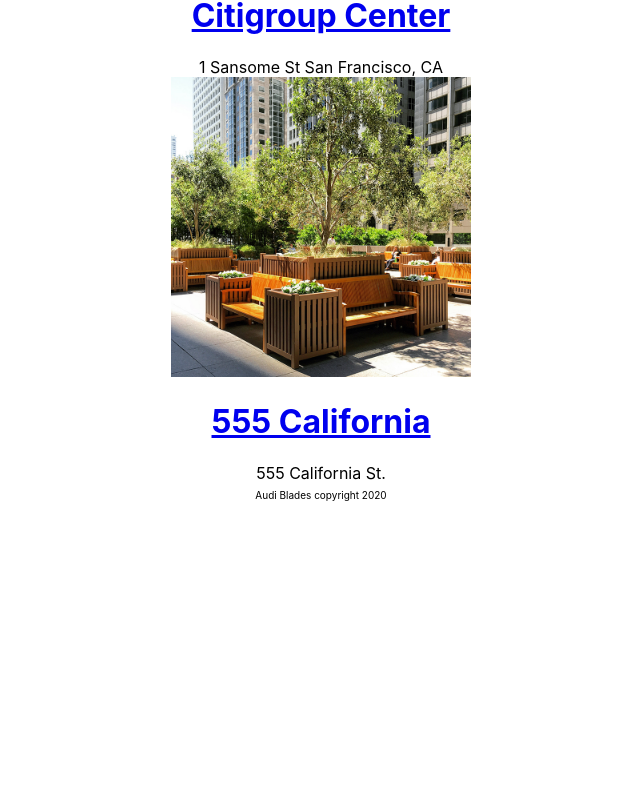
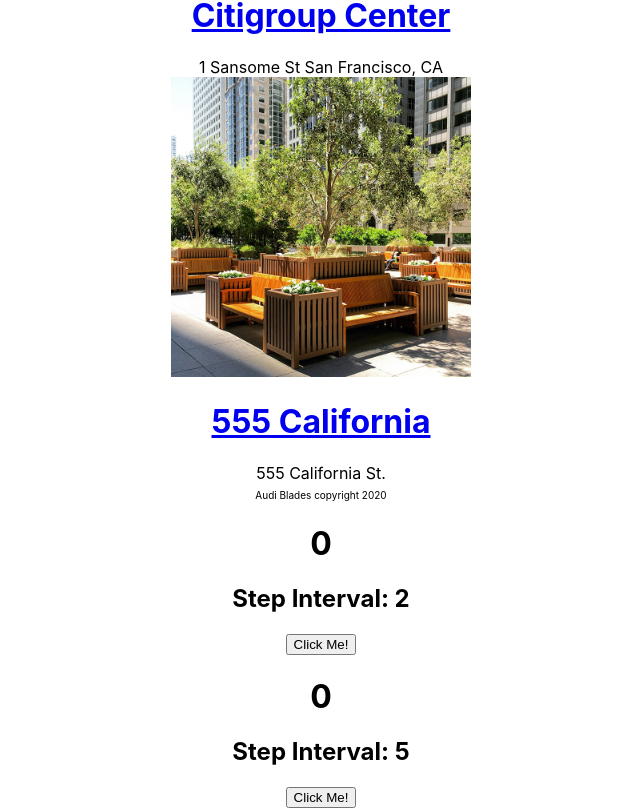
Before and after one commit to ablades/react-fund, a React (Create React App) app: page /#/ in a window 1280 px wide. Shown: the part 4186-4994 px from the top of the page, without its empty margins (319-959 px from the left). Before the commit the page ends 4689 px from the top, so only its background shows below. Built offline with nearby package versions, Linux system fonts and the light colour scheme.

Commit message:
add class based component

```diff
--- a/src/App.js
+++ b/src/App.js
@@ -6,7 +6,7 @@
 import { HashRouter as Router, Route } from 'react-router-dom'
 import About from './components/About/About'
 import POPOSDetails from './components/POPOSDetails/POPOSDetails'
-
+import Classcomp from './components/Classcomp/Classcomp.js'
 
 function App() {
   return (
@@ -17,6 +17,11 @@
         <Route path="/about" component={About} />
         <Route path="/details/:id" component={POPOSDetails} />
         <Footer />
+
+        <div>
+          <Classcomp step={2} />
+          <Classcomp step={5} />
+        </div>
       </div>
     </Router>
   );
--- /dev/null
+++ b/src/components/Classcomp/Classcomp.js
@@ -0,0 +1,27 @@
+import React, { Component } from 'react'
+
+class Classcomp extends Component {
+    constructor(props) {
+        super(props)
+
+        this.state = {
+            count: 0
+        }
+    }
+
+    render() {
+        const { count } = this.state
+        const { step } = this.props
+
+        return(
+            <div>
+                <h1> {count} </h1>
+                <h2> Step Interval: {step}</h2>
+                <button onClick = {() => {this.setState({ count: count + step})}}> Click Me! </button>
+            </div>
+        )
+    }
+
+}
+
+export default Classcomp
```
